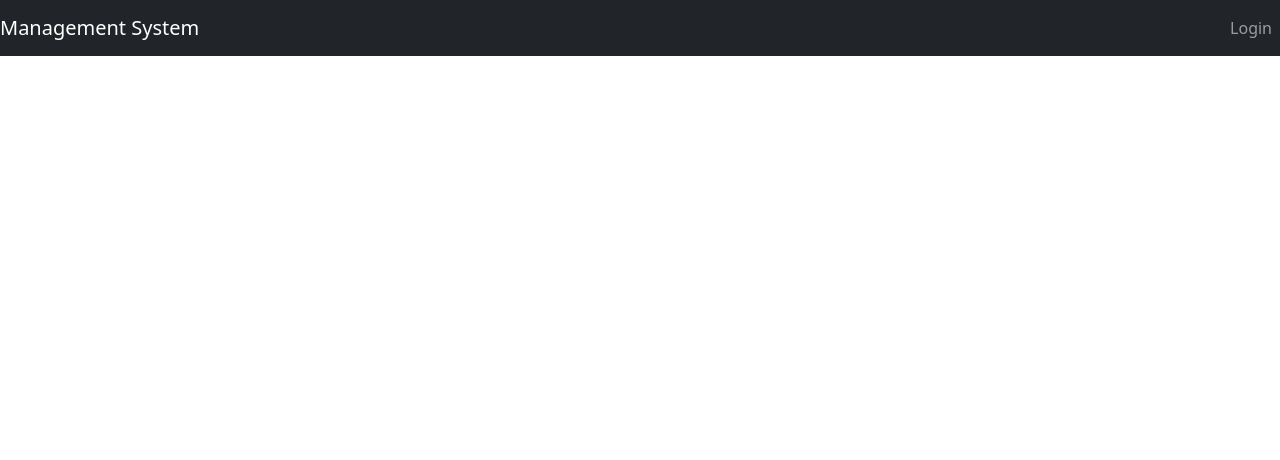
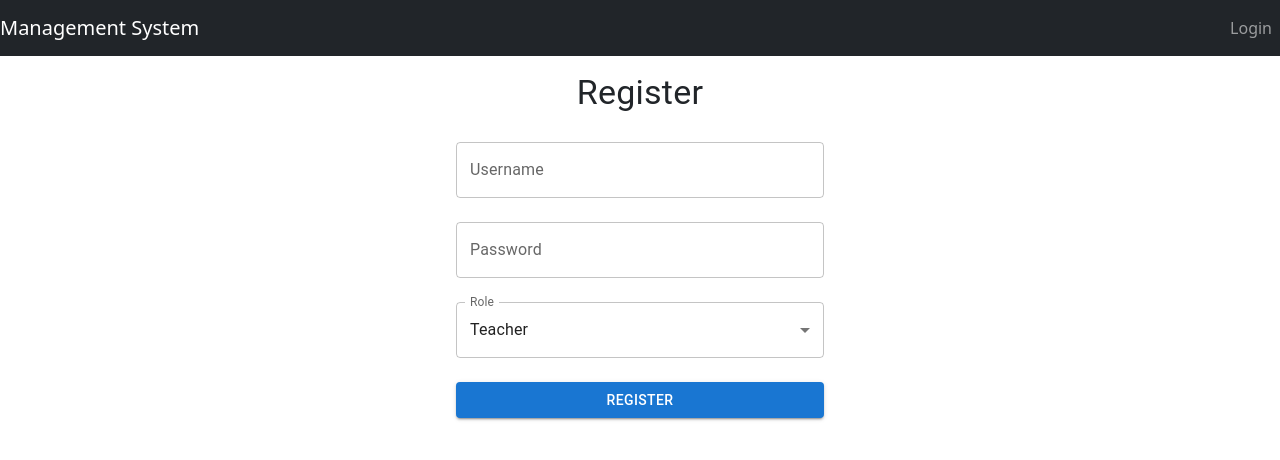
Before and after one commit to meenakshiravindran/Exact-Frontend, a React (Vite) app: page /register in a window 1280 px wide. Shown: the top 460 px of the page. Built offline with nearby package versions, Linux system fonts and the light colour scheme.

Commit message:
Admin and Teacher Authorization and privileges handling.Register Form creation

```diff
--- a/src/App.jsx
+++ b/src/App.jsx
@@ -1,8 +1,8 @@
-import { BrowserRouter, Routes, Route } from 'react-router-dom'
+import { BrowserRouter, Routes, Route } from 'react-router-dom';
 import { Navigation } from './components/Navigation';
-import { Login } from './components/login';
+import { Login } from './components/Auth/login';
 import { Home } from './components/home';
-import { Logout } from './components/logout';
+import { Logout } from './components/Auth/logout';
 import FacultyForm from './components/Faculty/addFaculty';
 import StudentForm from './components/addStudent';
 import ProgrammeForm from './components/addProgramme';
@@ -10,24 +10,30 @@ import CourseForm from './components/addCourse';
 import BatchForm from './components/addBatch';
 import ManageFaculties from './components/Faculty/manageFaculty';
 import EditFaculty from './components/Faculty/editfaculty';
+import RegisterForm from './components/Auth/register';
+import ProtectedRoute from './ProtectedRoutes';
 
 function App() {
   return (
     <BrowserRouter>
-      <Navigation></Navigation>
+      <Navigation />
       <Routes>
         <Route path="/" element={<Home />} />
+        <Route path="/register" element={<RegisterForm />} />
         <Route path="/login" element={<Login />} />
         <Route path="/logout" element={<Logout />} />
-        <Route path="/add-faculty" element={<FacultyForm />} />
-        <Route path="/add-student" element={<StudentForm />} />
-        <Route path="/add-programme" element={<ProgrammeForm />} />
-        <Route path="/add-course" element={<CourseForm />} />
-        <Route path="/add-batch" element={<BatchForm />} />
-        <Route path="/manage-faculties" element={<ManageFaculties />} />
-        <Route path="/edit-faculty/:facultyId" element={<EditFaculty />} />
+
+        {/* Protected routes with role checks */}
+        <Route path="/add-student" element={<ProtectedRoute element={<StudentForm />} allowedRoles={['admin', 'teacher']} />} />
+        <Route path="/add-programme" element={<ProtectedRoute element={<ProgrammeForm />} allowedRoles={['admin','teacher']} />} />
+        <Route path="/add-course" element={<ProtectedRoute element={<CourseForm />} allowedRoles={['admin','teacher']} />} />
+        <Route path="/add-batch" element={<ProtectedRoute element={<BatchForm />} allowedRoles={['admin','teacher']} />} />
+        <Route path="/manage-faculties" element={<ProtectedRoute element={<ManageFaculties />} allowedRoles={['admin']} />} />
+        <Route path="/edit-faculty/:facultyId" element={<ProtectedRoute element={<EditFaculty />} allowedRoles={['admin']} />} />
+        <Route path="/add-faculty" element={<ProtectedRoute element={<FacultyForm />} allowedRoles={['admin']} />} />
       </Routes>
-    </BrowserRouter>);
+    </BrowserRouter>
+  );
+}
 
-}
 export default App;
--- /dev/null
+++ b/src/ProtectedRoutes.jsx
@@ -0,0 +1,21 @@
+import React from 'react';
+import { Navigate } from 'react-router-dom';
+
+const ProtectedRoute = ({ element, allowedRoles }) => {
+  const accessToken = localStorage.getItem('access_token');
+  const role = localStorage.getItem('role');  // Assuming you store the role in localStorage after login
+
+  // If the user is not authenticated, redirect to the login page
+  if (!accessToken) {
+    return <Navigate to="/login" />;
+  }
+
+  // If the user is authenticated but does not have the required role, redirect to the home page (or any other page)
+  if (allowedRoles && !allowedRoles.includes(role)) {
+    return <Navigate to="/" />;
+  }
+
+  return element;  // If all checks pass, render the protected route
+};
+
+export default ProtectedRoute;
--- /dev/null
+++ b/src/components/Auth/register.jsx
@@ -0,0 +1,120 @@
+import React, { useState } from "react";
+import axios from "axios";
+import {
+  TextField,
+  Button,
+  Select,
+  MenuItem,
+  FormControl,
+  InputLabel,
+  Box,
+  Typography,
+} from "@mui/material";
+import { useNavigate } from "react-router-dom";
+
+const RegisterForm = () => {
+  const navigate = useNavigate();
+  const [formData, setFormData] = useState({
+    username: "",
+    password: "",
+    role: "teacher", // default role
+  });
+
+  const [message, setMessage] = useState("");
+
+  const handleChange = (e) => {
+    const { name, value } = e.target;
+    setFormData((prevData) => ({
+      ...prevData,
+      [name]: value,
+    }));
+  };
+
+  const handleSubmit = async (e) => {
+    e.preventDefault();
+
+    try {
+      const response = await axios.post(
+        "http://localhost:8000/register/",
+        formData
+      );
+      setMessage(response.data.message); // Set success message
+      navigate('/login')
+    } catch (error) {
+      setMessage(
+        "Error: " + error.response?.data?.detail || "Registration failed"
+      );
+    }
+  };
+
+  return (
+    <Box sx={{ maxWidth: 400, margin: "auto", padding: 2 }}>
+      <Typography variant="h4" align="center" gutterBottom>
+        Register
+      </Typography>
+      <form onSubmit={handleSubmit}>
+        {/* Username Field */}
+        <TextField
+          label="Username"
+          name="username"
+          value={formData.username}
+          onChange={handleChange}
+          fullWidth
+          margin="normal"
+          variant="outlined"
+        />
+
+        {/* Password Field */}
+        <TextField
+          label="Password"
+          name="password"
+          type="password"
+          value={formData.password}
+          onChange={handleChange}
+          fullWidth
+          margin="normal"
+          variant="outlined"
+        />
+
+        {/* Role Selection */}
+        <FormControl fullWidth margin="normal">
+          <InputLabel>Role</InputLabel>
+          <Select
+            label="Role"
+            name="role"
+            value={formData.role}
+            onChange={handleChange}
+            variant="outlined"
+          >
+            <MenuItem value="teacher">Teacher</MenuItem>
+            <MenuItem value="admin">Admin</MenuItem>
+          </Select>
+        </FormControl>
+
+        {/* Submit Button */}
+        <Button
+          type="submit"
+          variant="contained"
+          color="primary"
+          fullWidth
+          sx={{ marginTop: 2 }}
+        >
+          Register
+        </Button>
+      </form>
+
+      {message && (
+        <Typography
+          variant="body2"
+          color="error"
+          align="center"
+          sx={{ marginTop: 2 }}
+        >
+          {message}
+        </Typography>
+      )}
+    </Box>
+  );
+};
+
+export default RegisterForm;
--- a/src/components/Navigation.jsx
+++ b/src/components/Navigation.jsx
@@ -1,16 +1,33 @@
-
 import Nav from 'react-bootstrap/Nav';
 import Navbar from 'react-bootstrap/Navbar';
 import React, { useState, useEffect } from 'react';
+import axios from "axios";
 
 export function Navigation() {
   const [isAuth, setIsAuth] = useState(false);
+  const [role, setRole] = useState('');
 
   useEffect(() => {
-    if (localStorage.getItem('access_token') !== null) {
+    const accessToken = localStorage.getItem('access_token');
+    if (accessToken !== null) {
       setIsAuth(true);
+      // Fetch user profile to get the role
+      (async () => {
+        try {
+          const { data } = await axios.get('http://localhost:8000/user-profile/', {
+            headers: {
+              'Authorization': `Bearer ${accessToken}`,
+            },
+          });
+          setRole(data.role); // Store the role (admin or teacher)
+          console.log(data.role)
+        } catch (error) {
+          console.error('Error fetching user profile:', error);
+          // Redirect to login if there's an issue
+        }
+      })();
     }
-  }, [isAuth]);
+  }, []);
 
   return (
     <div>
@@ -22,10 +39,20 @@ export function Navigation() {
             {isAuth && (
               <>
                 <Nav.Link href="/">Home</Nav.Link>
-                <Nav.Link href="/manage-faculties">Manage Faculty</Nav.Link>
-                <Nav.Link href="/add-programme">Add Programme</Nav.Link>
-                <Nav.Link href="/add-course">Add Course</Nav.Link>
-                <Nav.Link href="/add-batch">Add Batch</Nav.Link>
+                {role === 'admin' && (  // Render admin specific links
+                  <>
+                    <Nav.Link href="/manage-faculties">Manage Faculty</Nav.Link>
+                    <Nav.Link href="/add-programme">Add Programme</Nav.Link>
+                    <Nav.Link href="/add-course">Add Course</Nav.Link>
+                    <Nav.Link href="/add-batch">Add Batch</Nav.Link>
+                  </>
+                )}
+                {role === 'teacher' && (  // Render teacher specific links
+                  <>
+                    <Nav.Link href="/view-assignments">View Assignments</Nav.Link>
+                    <Nav.Link href="/view-courses">View Courses</Nav.Link>
+                  </>
+                )}
               </>
             )}
           </Nav>
--- a/src/components/home.jsx
+++ b/src/components/home.jsx
@@ -1,33 +1,71 @@
-// Import the React JS packages
+// // Import the React JS packages
+// import { useEffect, useState } from "react";
+// import axios from "axios";
+
+// // Define the Home function
+// export const Home = () => {
+//   const [message, setMessage] = useState("");
+
+//   useEffect(() => {
+//     // Check if the access token is available in localStorage
+//     const accessToken = localStorage.getItem("access_token");
+
+//     if (!accessToken) {
+//       // Redirect to login page if no access token is found
+//       window.location.href = "/login";
+//     } else {
+//       // Make an authenticated API request
+//       (async () => {
+//         try {
+//           const { data } = await axios.get("http://localhost:8000/home/", {
+//             headers: {
+//               "Content-Type": "application/json",
+//               "Authorization": `Bearer ${accessToken}`, // Add Authorization header
+//             },
+//           });
+//           setMessage(data.message); // Set the message received from the API
+//         } catch (error) {
+//           console.error("User not authenticated or token invalid:", error);
+//           // Redirect to login if there's an authentication issue
+//           window.location.href = "/login";
+//         }
+//       })();
+//     }
+//   }, []);
+
+//   return (
+//     <div className="form-signin mt-5 text-center">
+//       <h3>Hi {message}</h3>
+//     </div>
+//   );
+// };
+
 import { useEffect, useState } from "react";
 import axios from "axios";
 
-// Define the Home function
 export const Home = () => {
   const [message, setMessage] = useState("");
+  const [role, setRole] = useState("");
 
   useEffect(() => {
-    // Check if the access token is available in localStorage
     const accessToken = localStorage.getItem("access_token");
 
     if (!accessToken) {
-      // Redirect to login page if no access token is found
-      window.location.href = "/login";
+      window.location.href = "/login"; // Redirect to login page if no access token
     } else {
-      // Make an authenticated API request
+      // First, get the home message or greeting (optional)
       (async () => {
         try {
-          const { data } = await axios.get("http://localhost:8000/home/", {
+          const { data } = await axios.get("http://localhost:8000/user-profile/", {
             headers: {
               "Content-Type": "application/json",
-              "Authorization": `Bearer ${accessToken}`, // Add Authorization header
+              Authorization: `Bearer ${accessToken}`,
             },
           });
-          setMessage(data.message); // Set the message received from the API
+          setMessage(`Hi ${data.username}`); // Display the username
+          setRole(data.role);
         } catch (error) {
-          console.error("User not authenticated or token invalid:", error);
-          // Redirect to login if there's an authentication issue
-          window.location.href = "/login";
+          console.error("Error fetching home message:", error);
         }
       })();
     }
@@ -35,7 +73,8 @@ export const Home = () => {
 
   return (
     <div className="form-signin mt-5 text-center">
-      <h3>Hi {message}</h3>
+      <h3>{message}</h3> {/* Display the greeting message */}
+      {role && <p>Your role is: {role}</p>} {/* Display the user's role */}
     </div>
   );
 };
```
Also changed, not shown: src/components/Auth/login.jsx (renamed from src/components/login.jsx, +14 -0 lines), src/components/Auth/logout.jsx (renamed from src/components/logout.jsx).
